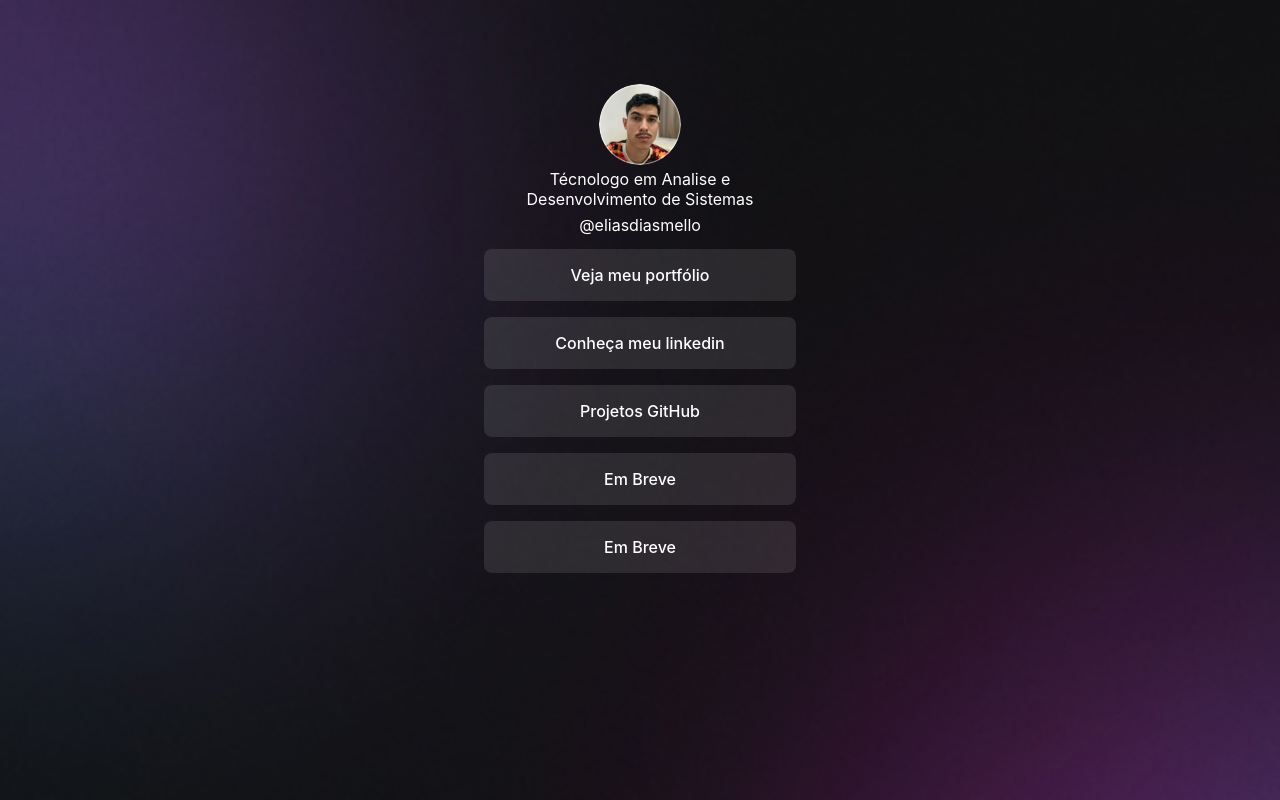
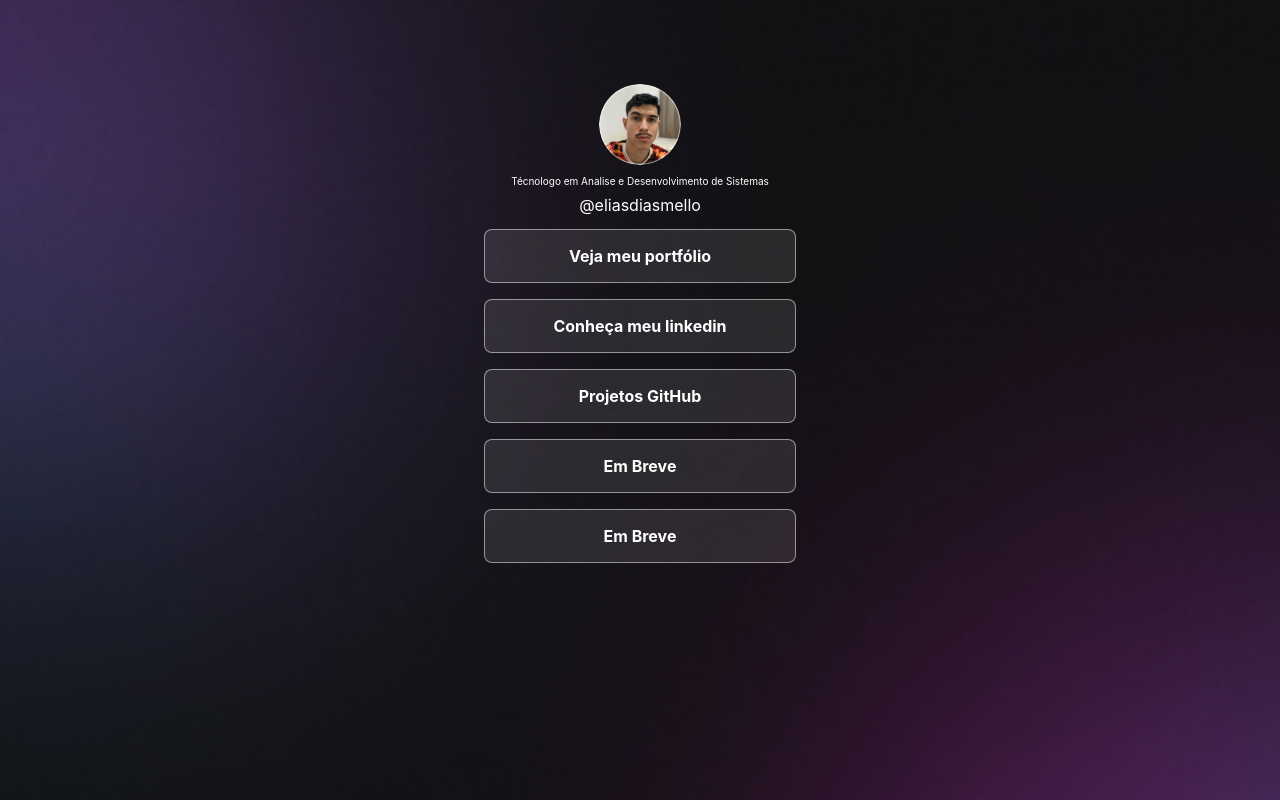
Before and after one commit to 805eliasmello/portfolio, a plain HTML site: page index.html in a window 1280 px wide. Drawn offline with Linux system fonts and the light colour scheme.

Commit message:
style.css

```diff
--- a/style.css
+++ b/style.css
@@ -35,6 +35,13 @@ body {
     margin-top: 8px;
 }
 
+#profile p1 {
+    font-weight: 400;
+    font-size: 10px;
+    line-height: 16px;
+    margin-top: 8px;
+}
+
 ul {
     list-style: none;
     display: flex;
@@ -45,15 +52,19 @@ ul {
 }
 
 ul li a {
+
     display: flex;
     align-items: center;
     justify-content: center;
     padding: 16px 24px;
     background: rgba(255, 255, 255, 0.1);
+    border: 1px solid rgb(255, 255, 255, 0.5);
     border-radius: 8px; /* Para deixar as caixas com bordas arredondadas */
     text-decoration: none;
     color: white; /* Mantém o texto branco */
     font-weight: 500;
+    font-weight: bold;
+
 }
 
 ul li a:hover {
```
